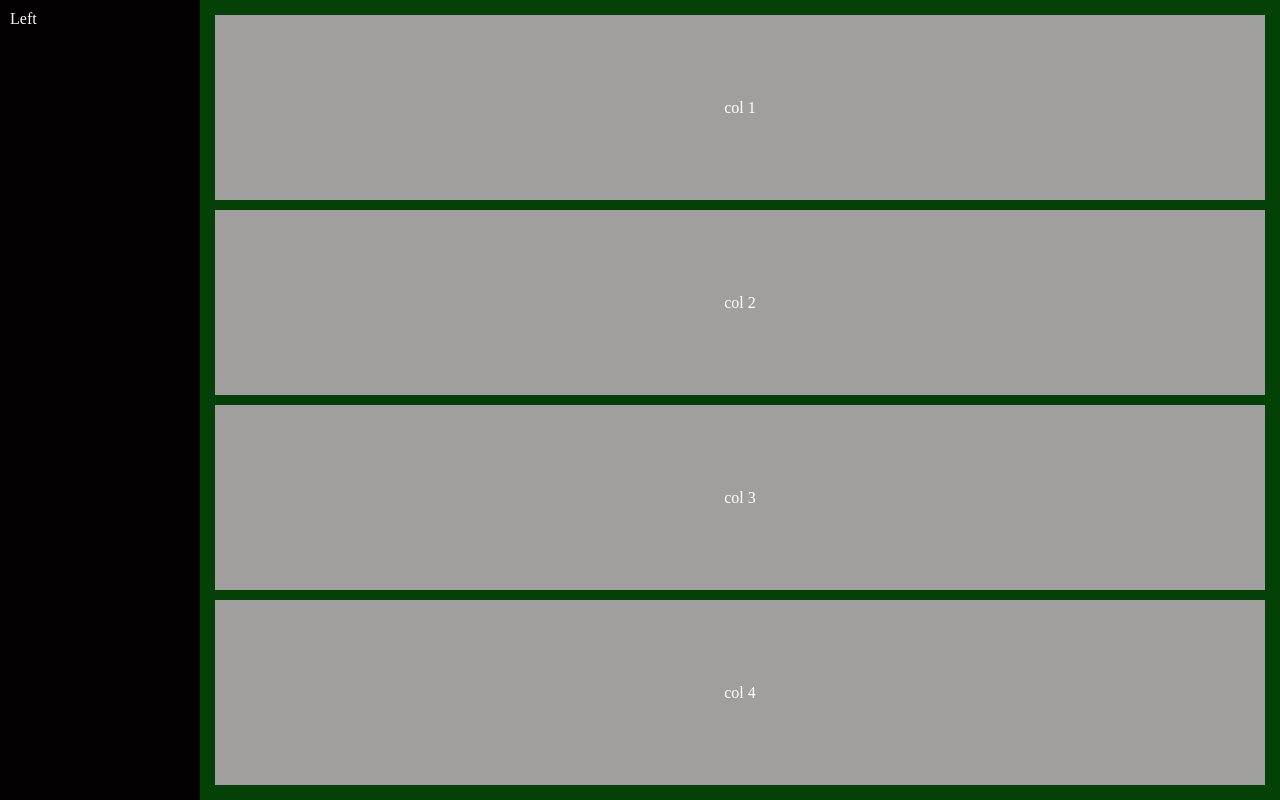
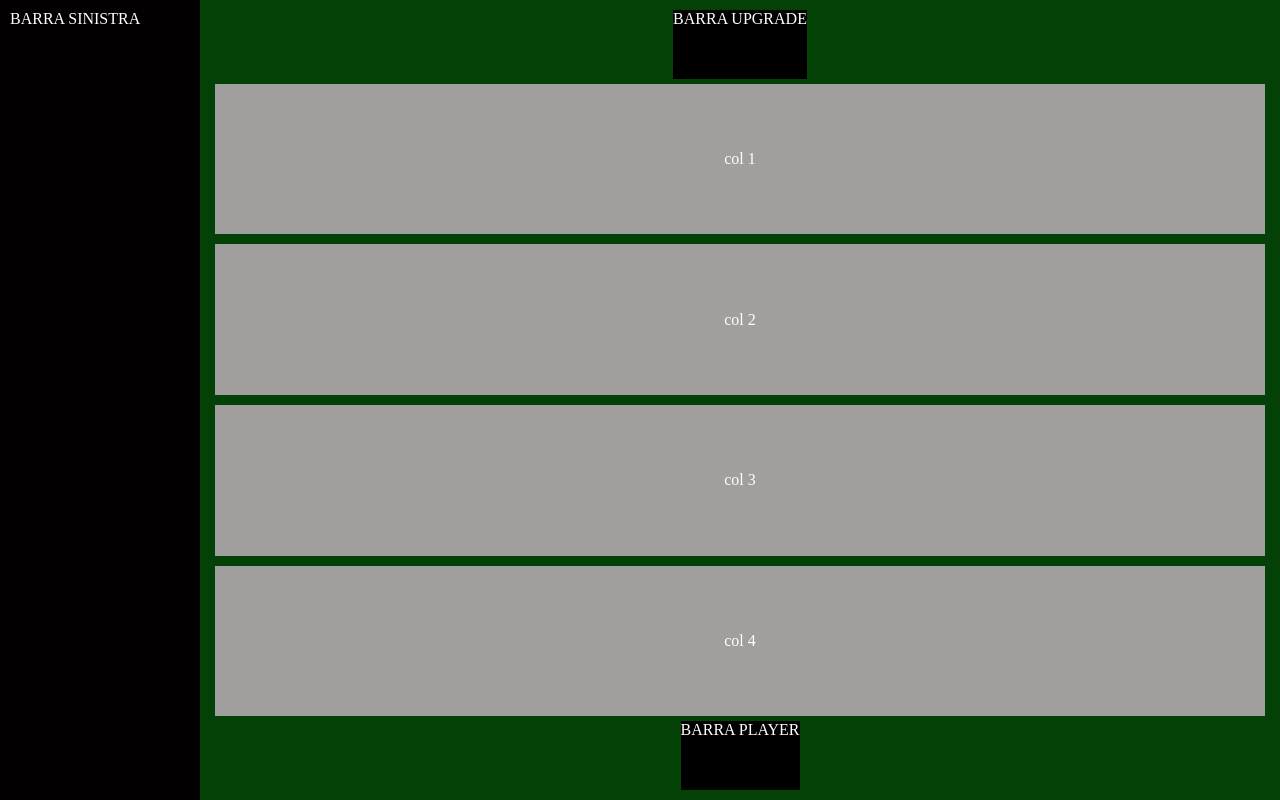
Before and after one commit to SimoneMenichetti/html-css-spotifyweb, a plain HTML site: page index.html in a window 1280 px wide. Drawn offline with Linux system fonts and the light colour scheme.

Commit message:
inizio inserimento regole calcolo spazi

```diff
--- a/index.html
+++ b/index.html
@@ -16,15 +16,31 @@
     <main>
             <!-- navebar indice contenuti -->
             <div class="container">
-                <div class="left">Left</div>
+                <div class="left">
+                    BARRA SINISTRA
+                </div>
 
 
                 <!-- sezione contenuti centrali -->
                 <div class="right">
-                    <div class="col">col 1</div>
-                    <div class="col">col 2</div>
-                    <div class="col">col 3</div>
-                    <div class="col">col 4</div>
+                    <div class="col-upgrade">
+                        BARRA UPGRADE
+                    </div>
+                    <div class="col">
+                        col 1
+                    </div>
+                    <div class="col">
+                        col 2
+                    </div>
+                    <div class="col">
+                        col 3
+                    </div>
+                    <div class="col">
+                        col 4
+                    </div>
+                    <div class="col-player">
+                        BARRA PLAYER
+                    </div>
                 </div>
             </div>
         </div>
--- a/style.css
+++ b/style.css
@@ -35,7 +35,7 @@ i{
 
 .container {
   display: flex;
-  height: 100vh; /* 100% of the viewport height */
+  height: 100vh;
 }
 
 .left {
```
